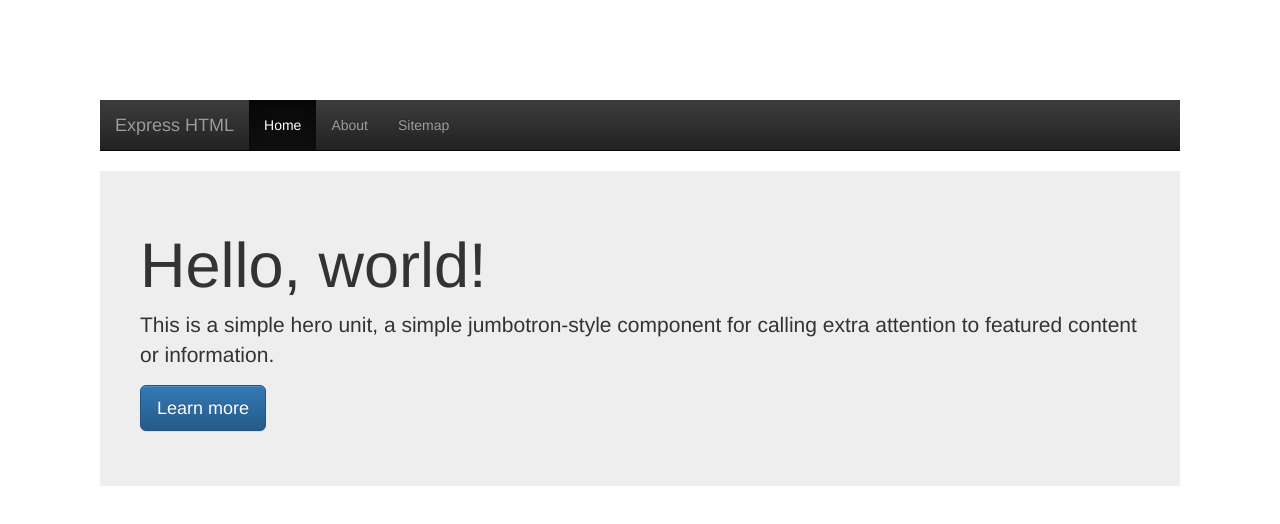
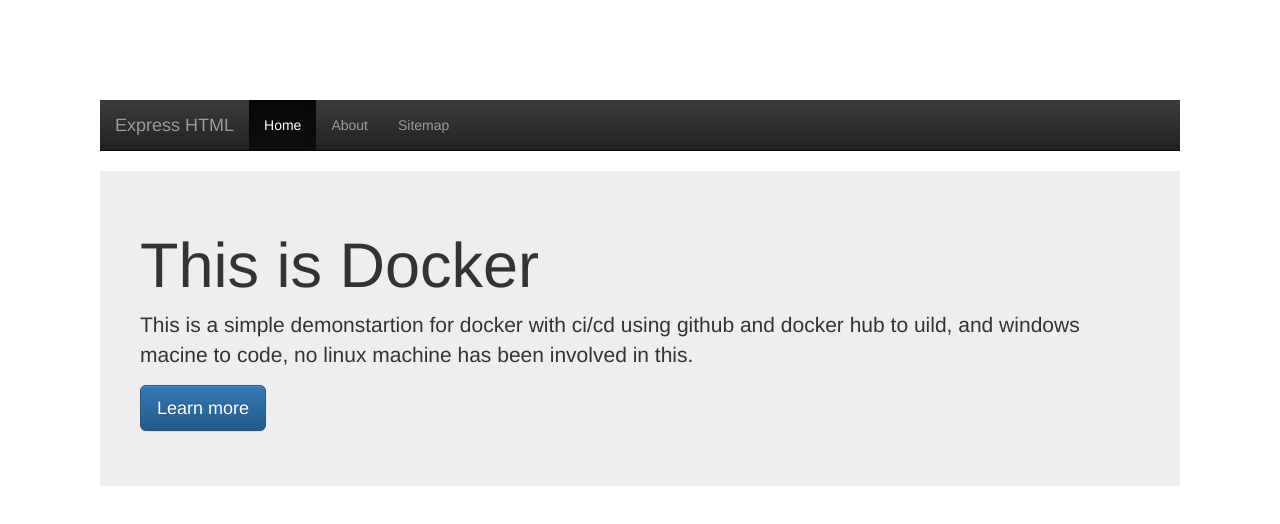
Before and after one commit to Rakxxd/docker-ci-cd, a website: page index.html in a window 1280 px wide. Drawn offline with nearby package versions, Linux system fonts and the light colour scheme.

Commit message:
modified index

```diff
--- a/index.html
+++ b/index.html
@@ -25,8 +25,8 @@
   </div>
 </nav>
     <div class="jumbotron"  style="padding:40px;">
-      <h1>Hello, world!</h1>
-      <p>This is a simple hero unit, a simple jumbotron-style component for calling extra attention to featured content or information.</p>
+      <h1>This is Docker</h1>
+      <p>This is a simple demonstartion for docker with ci/cd using github and docker hub to uild, and windows macine to code, no linux machine has been involved in this.</p>
       <p><a class="btn btn-primary btn-lg" href="#" role="button">Learn more</a></p>
     </div>
   </div>
```
